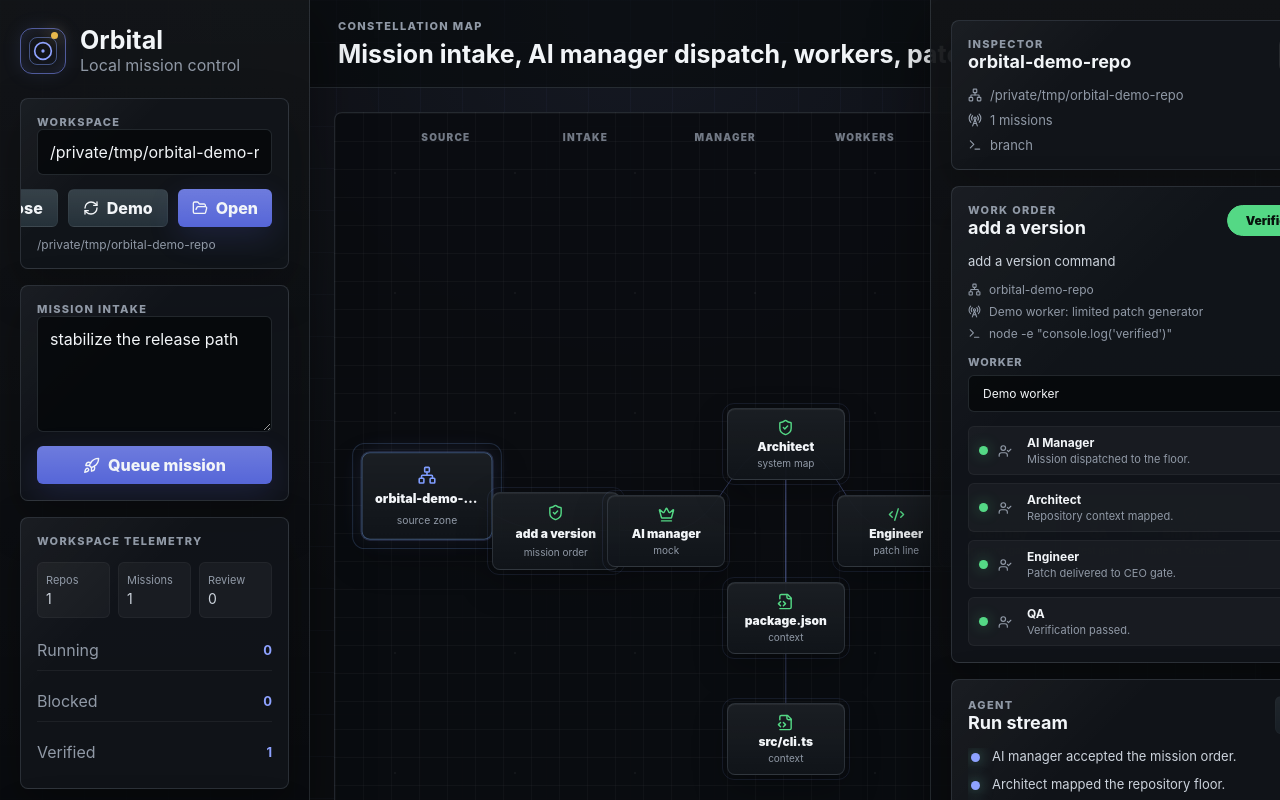
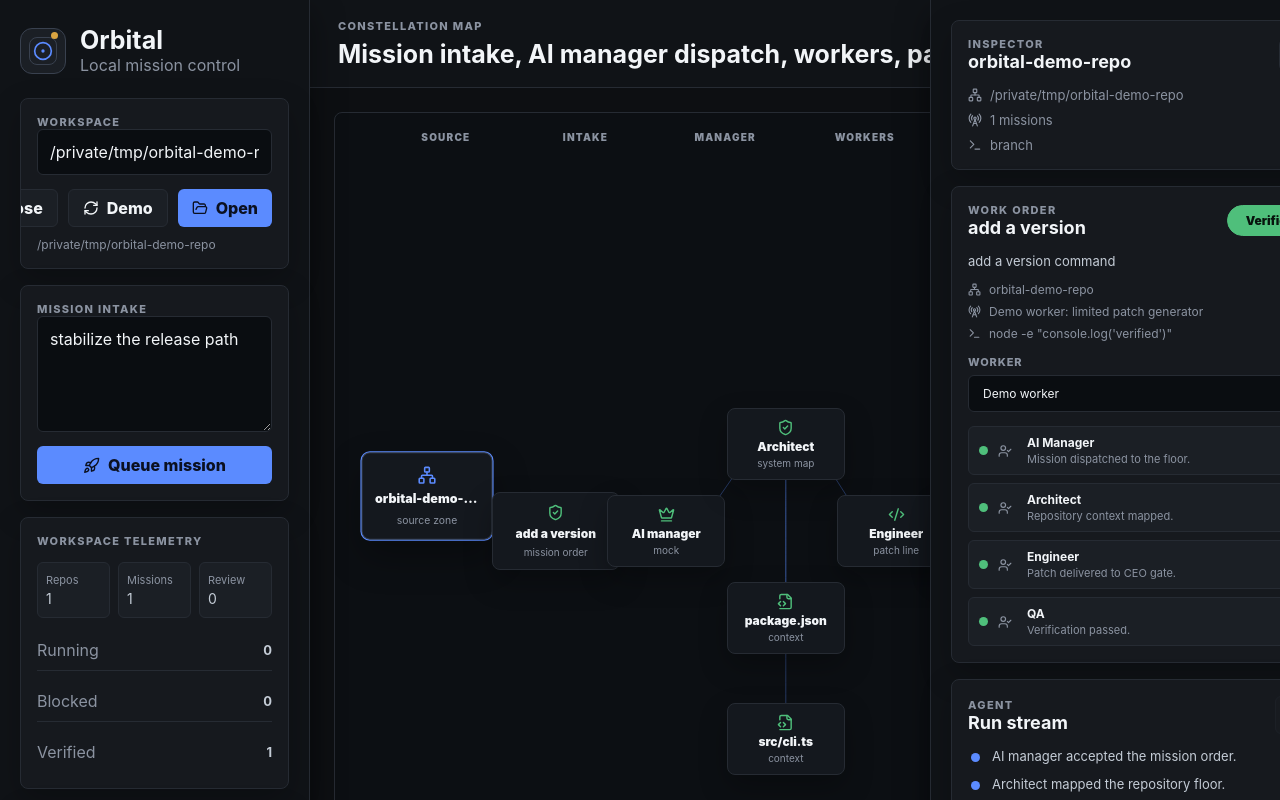
Before and after one commit to whosgotch/orbital, a React (Vite) app in the folder app/: page / in a window 1280 px wide. Shown: the top 800 px of the page. Built offline with nearby package versions, Linux system fonts and the light colour scheme.

Commit message:
style(app): flatten UI to monochrome with single accent

```diff
--- a/app/src/components/GraphMap.tsx
+++ b/app/src/components/GraphMap.tsx
@@ -18,8 +18,6 @@ type GraphMapProps = {
 export function GraphMap({ nodes, edges, selectedNodeId, selectedMissionId, runningMissionIds, onSelectNode }: GraphMapProps) {
   return (
     <section className="space-map" aria-label="Workspace graph map">
-      <div className="starfield" aria-hidden="true" />
-      <div className="scanline" aria-hidden="true" />
       <div className="factory-lanes" aria-hidden="true">
         <span>Source</span>
         <span>Intake</span>
--- a/app/src/styles.css
+++ b/app/src/styles.css
@@ -1,20 +1,20 @@
 :root {
   color-scheme: dark;
-  --bg: #0b0d10;
-  --panel: rgba(18, 21, 26, 0.94);
-  --panel-2: rgba(27, 31, 38, 0.96);
-  --line: rgba(132, 145, 160, 0.22);
-  --line-strong: rgba(126, 144, 255, 0.58);
+  --bg: #0d0f12;
+  --rail: #101317;
+  --panel: #16191e;
+  --panel-2: #1b1f25;
+  --line: #262b33;
+  --line-strong: #39414f;
   --text: #f2f5f8;
-  --muted: #9099a6;
-  --soft: #ccd3dc;
-  --green: #54d885;
-  --amber: #e7b84b;
-  --red: #ef6666;
-  --cyan: #8ea2ff;
-  --blue: #7f9dff;
-  --magenta: #c38cff;
-  --shadow: 0 18px 56px rgba(0, 0, 0, 0.4);
+  --muted: #8b93a1;
+  --soft: #c4ccd6;
+  --accent: #5b8bff;
+  --accent-soft: rgba(91, 139, 255, 0.14);
+  --green: #4fbf7b;
+  --amber: #d9a441;
+  --red: #e2615f;
+  --shadow: 0 12px 32px rgba(0, 0, 0, 0.38);
   font-family:
     Inter, ui-sans-serif, system-ui, -apple-system, BlinkMacSystemFont, "Segoe UI",
     sans-serif;
@@ -28,17 +28,7 @@ body {
   min-width: 1180px;
   margin: 0;
   color: var(--text);
-  background:
-    linear-gradient(90deg, rgba(142, 162, 255, 0.035) 1px, transparent 1px),
-    linear-gradient(rgba(142, 162, 255, 0.028) 1px, transparent 1px),
-    radial-gradient(circle at 50% 0, rgba(142, 162, 255, 0.08), transparent 34%),
-    var(--bg);
-  background-size:
-    42px 42px,
-    42px 42px,
-    auto,
-    auto,
-    auto;
+  background: var(--bg);
 }
 
 button,
@@ -99,9 +89,7 @@ h3 {
   flex-direction: column;
   gap: 16px;
   padding: 20px;
-  background:
-    linear-gradient(180deg, rgba(255, 255, 255, 0.035), transparent 42%),
-    rgba(10, 12, 15, 0.94);
+  background: var(--rail);
   border-color: var(--line);
   border-style: solid;
   box-shadow: var(--shadow);
@@ -139,12 +127,10 @@ small,
   place-items: center;
   width: 46px;
   height: 46px;
-  color: var(--cyan);
+  color: var(--accent);
   border: 1px solid var(--line-strong);
   border-radius: 12px;
-  box-shadow:
-    inset 0 0 18px rgba(142, 162, 255, 0.14),
-    0 0 20px rgba(142, 162, 255, 0.1);
+  background: var(--panel-2);
 }
 
 .brand-mark::before,
@@ -156,7 +142,7 @@ small,
 
 .brand-mark::before {
   inset: 8px;
-  border: 1px solid rgba(127, 157, 255, 0.45);
+  border: 1px solid var(--line-strong);
   border-radius: 8px;
 }
 
@@ -166,7 +152,6 @@ small,
   top: 3px;
   right: 7px;
   background: var(--amber);
-  box-shadow: 0 0 16px rgba(241, 195, 95, 0.72);
 }
 
 .section-label {
@@ -179,13 +164,11 @@ small,
 .console-panel {
   position: relative;
   overflow: hidden;
-  background:
-    linear-gradient(135deg, rgba(255, 255, 255, 0.045), transparent 34%),
-    var(--panel);
+  background: var(--panel);
   border: 1px solid var(--line);
   border-radius: 8px;
   padding: 16px;
-  box-shadow: 0 18px 48px rgba(0, 0, 0, 0.22);
+  box-shadow: 0 12px 32px rgba(0, 0, 0, 0.22);
 }
 
 .panel-head {
@@ -202,7 +185,7 @@ select {
   width: 100%;
   padding: 12px;
   color: var(--text);
-  background: rgba(5, 8, 10, 0.82);
+  background: #0a0d11;
   border: 1px solid var(--line);
   border-radius: 6px;
   outline: 0;
@@ -220,8 +203,8 @@ input {
 textarea:focus,
 input:focus,
 select:focus {
-  border-color: var(--cyan);
-  box-shadow: 0 0 0 3px rgba(117, 217, 196, 0.13);
+  border-color: var(--accent);
+  box-shadow: 0 0 0 2px var(--accent-soft);
 }
 
 .primary,
@@ -234,17 +217,13 @@ select:focus {
 }
 
 .primary {
-  background:
-    linear-gradient(180deg, rgba(255, 255, 255, 0.14), transparent),
-    #5666d8;
-  box-shadow: 0 10px 30px rgba(86, 102, 216, 0.18);
+  color: #0b1020;
+  background: var(--accent);
 }
 
 .secondary {
-  background:
-    linear-gradient(180deg, rgba(255, 255, 255, 0.08), transparent),
-    #253139;
-  border: 1px solid rgba(255, 255, 255, 0.04);
+  background: var(--panel-2);
+  border: 1px solid var(--line);
 }
 
 .command-button {
@@ -284,8 +263,8 @@ select:focus {
 .metric-grid div {
   min-width: 0;
   padding: 10px 8px;
-  background: rgba(255, 255, 255, 0.04);
-  border: 1px solid rgba(255, 255, 255, 0.04);
+  background: var(--panel-2);
+  border: 1px solid var(--line);
   border-radius: 6px;
 }
 
@@ -314,7 +293,7 @@ dd {
   justify-content: space-between;
   gap: 12px;
   padding: 10px 0;
-  border-bottom: 1px solid rgba(255, 255, 255, 0.055);
+  border-bottom: 1px solid var(--line);
 }
 
 .telemetry-line:last-child {
@@ -322,7 +301,7 @@ dd {
 }
 
 .telemetry-line strong {
-  color: var(--cyan);
+  color: var(--soft);
   font-size: 13px;
 }
 
@@ -339,7 +318,7 @@ dd {
   gap: 10px;
   min-height: 32px;
   padding: 8px 0;
-  border-bottom: 1px solid rgba(255, 255, 255, 0.055);
+  border-bottom: 1px solid var(--line);
 }
 
 .scan-line:last-child {
@@ -376,7 +355,7 @@ dd {
   gap: 20px;
   padding: 20px 28px;
   border-bottom: 1px solid var(--line);
-  background: rgba(7, 10, 12, 0.62);
+  background: var(--rail);
 }
 
 .stage-header h2 {
@@ -412,8 +391,8 @@ dd {
   margin: 12px 24px -12px;
   padding: 10px 12px;
   color: var(--red);
-  background: rgba(239, 102, 102, 0.08);
-  border: 1px solid rgba(239, 102, 102, 0.24);
+  background: rgba(226, 97, 95, 0.1);
+  border: 1px solid rgba(226, 97, 95, 0.3);
   border-radius: 6px;
   font-size: 13px;
   font-weight: 800;
@@ -425,7 +404,7 @@ dd {
   min-width: 86px;
   padding: 7px 11px;
   color: var(--soft);
-  background: rgba(24, 32, 36, 0.9);
+  background: var(--panel-2);
   border: 1px solid var(--line);
   border-radius: 999px;
   text-align: center;
@@ -435,9 +414,9 @@ dd {
 
 .status-pill.active,
 .mini-state.active {
-  color: #06120f;
-  background: var(--cyan);
-  border-color: var(--cyan);
+  color: #0b1020;
+  background: var(--accent);
+  border-color: var(--accent);
 }
 
 .status-pill.done,
@@ -461,36 +440,7 @@ dd {
   overflow: hidden;
   border: 1px solid var(--line);
   border-radius: 8px;
-  background:
-    linear-gradient(rgba(255, 255, 255, 0.032) 1px, transparent 1px),
-    linear-gradient(90deg, rgba(255, 255, 255, 0.026) 1px, transparent 1px),
-    linear-gradient(90deg, transparent 15%, rgba(142, 162, 255, 0.055) 15%, rgba(142, 162, 255, 0.055) 16%, transparent 16%),
-    linear-gradient(90deg, transparent 31%, rgba(142, 162, 255, 0.045) 31%, rgba(142, 162, 255, 0.045) 32%, transparent 32%),
-    linear-gradient(90deg, transparent 49%, rgba(142, 162, 255, 0.045) 49%, rgba(142, 162, 255, 0.045) 50%, transparent 50%),
-    linear-gradient(90deg, transparent 67%, rgba(142, 162, 255, 0.045) 67%, rgba(142, 162, 255, 0.045) 68%, transparent 68%),
-    linear-gradient(90deg, transparent 84%, rgba(142, 162, 255, 0.055) 84%, rgba(142, 162, 255, 0.055) 85%, transparent 85%),
-    rgba(10, 13, 17, 0.92);
-  background-size: 28px 28px;
-}
-
-.starfield,
-.scanline {
-  position: absolute;
-  pointer-events: none;
-}
-
-.starfield {
-  inset: 0;
-  background-image: radial-gradient(circle, rgba(242, 245, 248, 0.24) 1px, transparent 1px);
-  background-size: 120px 120px;
-  opacity: 0.18;
-}
-
-.scanline {
-  inset: 0;
-  background: linear-gradient(180deg, transparent, rgba(142, 162, 255, 0.08), transparent);
-  transform: translateY(-100%);
-  animation: scan 7s linear infinite;
+  background: #0c0f13;
 }
 
 .factory-lanes {
@@ -506,7 +456,7 @@ dd {
 }
 
 .factory-lanes span {
-  color: rgba(144, 153, 166, 0.78);
+  color: var(--muted);
   font-size: 10px;
   font-weight: 900;
   letter-spacing: 0.12em;
@@ -525,40 +475,39 @@ dd {
 
 .graph-edge {
   fill: none;
-  stroke: rgba(144, 153, 166, 0.36);
+  stroke: rgba(139, 147, 161, 0.34);
   stroke-width: 0.22;
   vector-effect: non-scaling-stroke;
   marker-end: url("#edge-arrow");
 }
 
 #edge-arrow path {
-  fill: rgba(144, 153, 166, 0.58);
+  fill: rgba(139, 147, 161, 0.55);
 }
 
 .graph-edge.runs {
-  stroke: rgba(231, 184, 75, 0.5);
+  stroke: rgba(217, 164, 65, 0.5);
 }
 
 .graph-edge.proposes,
 .graph-edge.verifies {
-  stroke: rgba(142, 162, 255, 0.58);
+  stroke: rgba(91, 139, 255, 0.55);
 }
 
 .graph-edge.blocks {
-  stroke: rgba(240, 113, 113, 0.5);
+  stroke: rgba(226, 97, 95, 0.5);
   stroke-dasharray: 3 3;
 }
 
 .graph-edge.spawns {
-  stroke: rgba(195, 140, 255, 0.6);
+  stroke: rgba(91, 139, 255, 0.55);
   stroke-width: 0.18;
   stroke-dasharray: 2 2;
 }
 
 .graph-edge.selected {
-  stroke: rgba(142, 162, 255, 0.92);
+  stroke: var(--accent);
   stroke-width: 0.34;
-  filter: drop-shadow(0 0 4px rgba(142, 162, 255, 0.48));
 }
 
 .graph-edge.active {
@@ -567,7 +516,7 @@ dd {
 }
 
 .graph-edge.runs.active {
-  stroke: rgba(231, 184, 75, 0.8);
+  stroke: var(--amber);
   stroke-width: 0.3;
 }
 
@@ -585,15 +534,11 @@ dd {
   min-height: 72px;
   padding: 10px 12px;
   color: var(--text);
-  background:
-    linear-gradient(180deg, rgba(255, 255, 255, 0.045), transparent),
-    rgba(17, 21, 27, 0.96);
+  background: #14181e;
   border: 1px solid var(--line);
   border-radius: 8px;
   text-align: center;
-  box-shadow:
-    0 14px 34px rgba(0, 0, 0, 0.26),
-    inset 0 1px 0 rgba(255, 255, 255, 0.055);
+  box-shadow: 0 12px 28px rgba(0, 0, 0, 0.26);
   transform: translate(-50%, -50%);
   z-index: 2;
   transition:
@@ -606,11 +551,7 @@ dd {
 
 .graph-node.running {
   animation: node-pulse 1.4s ease-in-out infinite;
-  border-color: rgba(231, 184, 75, 0.6);
-  box-shadow:
-    0 14px 34px rgba(0, 0, 0, 0.26),
-    0 0 14px rgba(231, 184, 75, 0.18),
-    inset 0 1px 0 rgba(255, 255, 255, 0.055);
+  border-color: var(--amber);
 }
 
 @keyframes node-pulse {
@@ -618,22 +559,12 @@ dd {
   50% { transform: translate(-50%, -50%) scale(1.06); }
 }
 
-.graph-node::before {
-  content: "";
-  position: absolute;
-  inset: -6px;
-  border: 1px solid rgba(142, 162, 255, 0.1);
-  border-radius: 12px;
-  pointer-events: none;
-}
-
 .graph-node:hover,
 .graph-node.selected {
-  border-color: rgba(142, 162, 255, 0.82);
+  border-color: var(--accent);
   box-shadow:
-    0 0 0 1px rgba(142, 162, 255, 0.2),
-    0 16px 36px rgba(0, 0, 0, 0.3),
-    0 0 22px rgba(142, 162, 255, 0.14);
+    0 0 0 1px var(--accent),
+    0 16px 36px rgba(0, 0, 0, 0.3);
   transform: translate(-50%, -50%) scale(1.04);
 }
 
@@ -666,16 +597,7 @@ dd {
 .graph-node.repo {
   width: 126px;
   min-height: 84px;
-  border-color: rgba(127, 178, 255, 0.38);
-}
-
-.graph-node.repo::before {
-  inset: -10px;
-  border-color: rgba(127, 178, 255, 0.18);
-}
-
-.graph-node.repo svg {
-  color: var(--blue);
+  border-color: var(--line-strong);
 }
 
 .graph-node.mission {
@@ -692,6 +614,10 @@ dd {
   min-height: 70px;
 }
 
+.graph-node.repo svg {
+  color: var(--accent);
+}
+
 .graph-node.worker svg,
 .graph-node.running svg {
   color: var(--amber);
@@ -700,7 +626,7 @@ dd {
 .graph-node.review svg,
 .graph-node.approved svg,
 .graph-node.patch svg {
-  color: var(--cyan);
+  color: var(--accent);
 }
 
 .graph-node.blocked svg {
@@ -720,8 +646,8 @@ dd {
   width: 34px;
   height: 34px;
   color: var(--muted);
-  background: rgba(255, 255, 255, 0.045);
-  border: 1px solid rgba(255, 255, 255, 0.055);
+  background: var(--panel-2);
+  border: 1px solid var(--line);
   border-radius: 7px;
 }
 
@@ -731,7 +657,7 @@ dd {
 
 .mission-glyph.review,
 .mission-glyph.approved {
-  color: var(--cyan);
+  color: var(--accent);
 }
 
 .mission-glyph.blocked {
@@ -834,8 +760,8 @@ dd {
   gap: 9px;
   min-height: 44px;
   padding: 8px 10px;
-  background: rgba(255, 255, 255, 0.035);
-  border: 1px solid rgba(255, 255, 255, 0.045);
+  background: var(--panel-2);
+  border: 1px solid var(--line);
   border-radius: 6px;
 }
 
@@ -871,17 +797,14 @@ dd {
 
 .role-light.active {
   background: var(--amber);
-  box-shadow: 0 0 14px rgba(231, 184, 75, 0.5);
 }
 
 .role-light.done {
   background: var(--green);
-  box-shadow: 0 0 14px rgba(84, 216, 133, 0.42);
 }
 
 .role-light.blocked {
   background: var(--red);
-  box-shadow: 0 0 14px rgba(239, 102, 102, 0.42);
 }
 
 .activity-console {
@@ -913,9 +836,8 @@ dd {
   top: 5px;
   width: 9px;
   height: 9px;
-  background: var(--cyan);
+  background: var(--accent);
   border-radius: 50%;
-  box-shadow: 0 0 14px rgba(117, 217, 196, 0.58);
 }
 
 .activity-list .quiet {
@@ -924,7 +846,6 @@ dd {
 
 .activity-list .quiet::before {
   background: var(--muted);
-  box-shadow: none;
 }
 
 .patch-console {
@@ -937,7 +858,7 @@ dd {
   margin: 0;
   overflow: auto;
   color: var(--soft);
-  background: rgba(3, 6, 8, 0.86);
+  background: #0a0d11;
   border: 1px solid var(--line);
   border-radius: 8px;
   font-family: "SFMono-Regular", Consolas, "Liberation Mono", monospace;
@@ -963,7 +884,7 @@ dd {
   padding: 10px 12px;
   margin-bottom: 12px;
   color: var(--soft);
-  background: rgba(3, 6, 8, 0.86);
+  background: #0a0d11;
   border: 1px solid var(--line);
   border-radius: 6px;
   font-family: "SFMono-Regular", Consolas, "Liberation Mono", monospace;
@@ -972,32 +893,13 @@ dd {
 }
 
 .command-line:focus {
-  border-color: var(--cyan);
-  box-shadow: 0 0 0 3px rgba(117, 217, 196, 0.13);
+  border-color: var(--accent);
+  box-shadow: 0 0 0 2px var(--accent-soft);
 }
 
 .test-output {
   height: 94px;
   padding: 12px;
-}
-
-@keyframes scan {
-  0% {
-    transform: translateY(-100%);
-  }
-  100% {
-    transform: translateY(100%);
-  }
-}
-
-@keyframes panel-sweep {
-  0% {
-    transform: translateX(-100%);
-  }
-  46%,
-  100% {
-    transform: translateX(100%);
-  }
 }
 
 @media (max-width: 1220px) {
```
